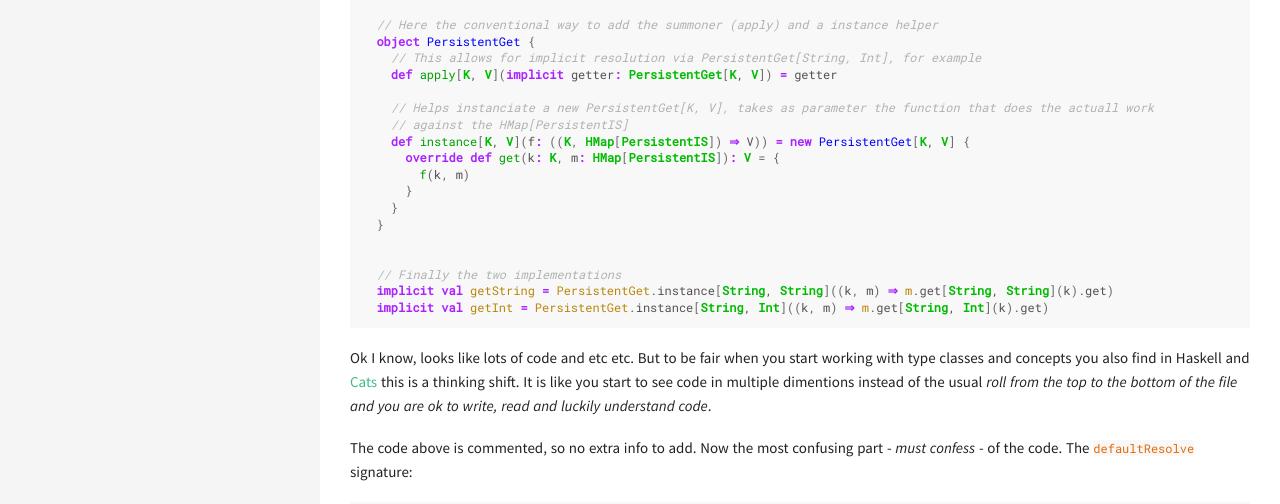
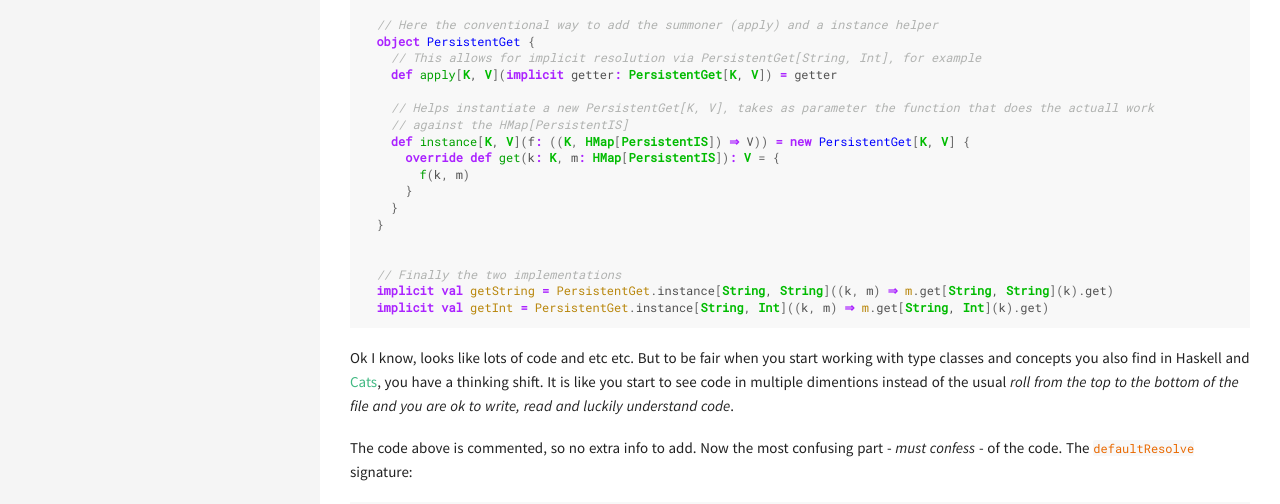
Before and after one commit to paulosuzart/paulosuzart.github.io, a Jekyll site: the page built from _posts/2017-07-29-sangria-without-case-classes-pt2.md, in a window 1280 px wide. Shown: the part 1725-2229 px from the top of the page. Built offline with Jekyll 4.4.1, drawn with Linux system fonts in a browser that asks for light colours; comment, search, counter and statistics services are not loaded.

Commit message:
More typos

```diff
--- a/_posts/2017-07-29-sangria-without-case-classes-pt2.md
+++ b/_posts/2017-07-29-sangria-without-case-classes-pt2.md
@@ -83,7 +83,7 @@
     // This allows for implicit resolution via PersistentGet[String, Int], for example
     def apply[K, V](implicit getter: PersistentGet[K, V]) = getter
 
-    // Helps instanciate a new PersistentGet[K, V], takes as parameter the function that does the actuall work
+    // Helps instantiate a new PersistentGet[K, V], takes as parameter the function that does the actuall work
     // against the HMap[PersistentIS]
     def instance[K, V](f: ((K, HMap[PersistentIS]) ⇒ V)) = new PersistentGet[K, V] {
       override def get(k: K, m: HMap[PersistentIS]): V = {
@@ -100,7 +100,7 @@
 
 {% endhighlight %}
 
-Ok I know, looks like lots of code and etc etc. But to be fair when you start working with type classes and concepts you also find in Haskell and [Cats](http://typelevel.org/cats/) this is a thinking shift. It is like you start to see code in multiple dimentions instead of the usual *roll from the top to the bottom of the file and you are ok to write, read and luckily understand code*.
+Ok I know, looks like lots of code and etc etc. But to be fair when you start working with type classes and concepts you also find in Haskell and [Cats](http://typelevel.org/cats/), you have a thinking shift. It is like you start to see code in multiple dimentions instead of the usual *roll from the top to the bottom of the file and you are ok to write, read and luckily understand code*.
 
 The code above is commented, so no extra info to add. Now the most confusing part - *must confess* - of the code. The `defaultResolve` signature:
 
```
